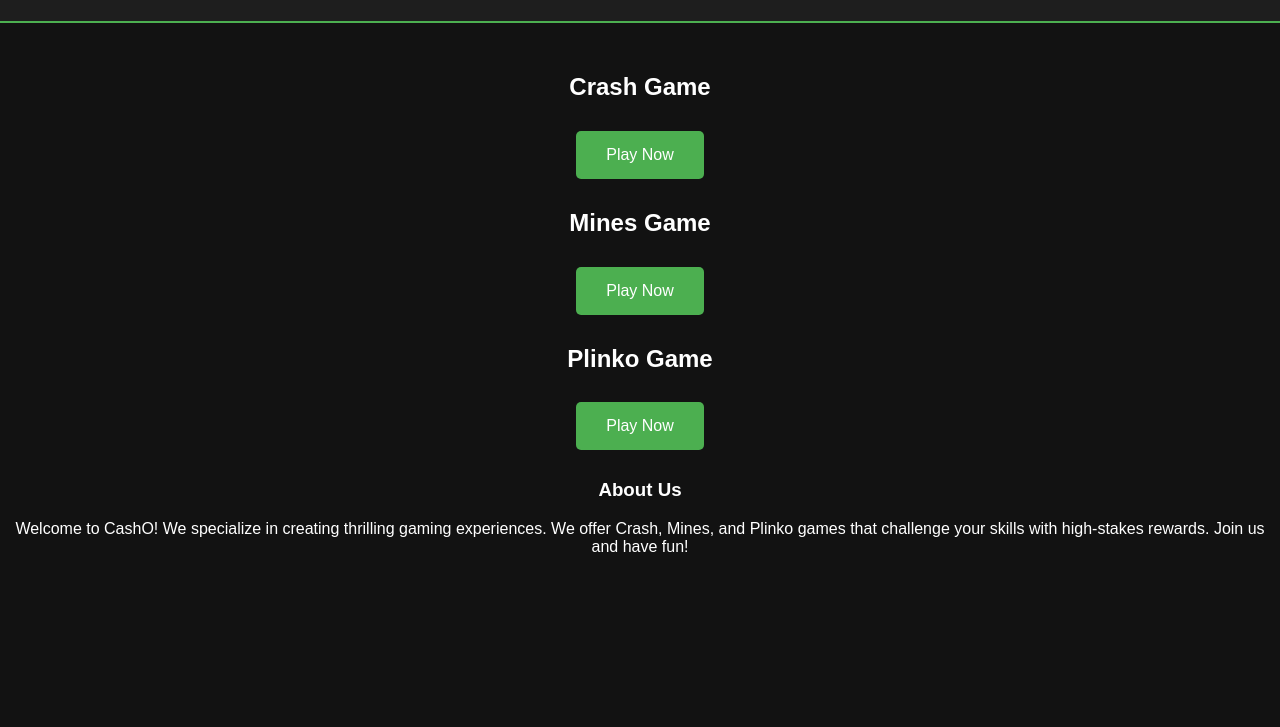
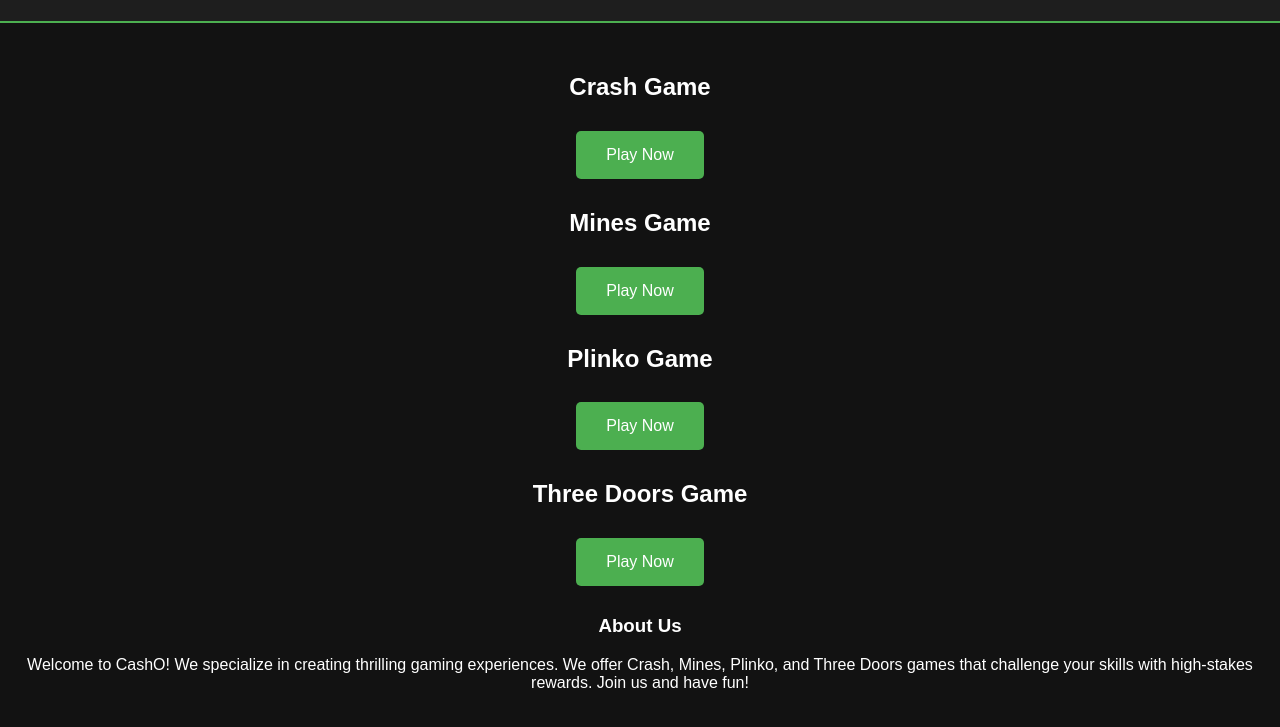
Before and after one commit to RitaMount/Gambiling, a plain HTML site: page index.html in a window 1280 px wide. Shown: the part 99-826 px from the top of the page. Before the commit the page ends 800 px from the top, so only its background shows below. Drawn offline with Linux system fonts and the light colour scheme.

Commit message:
Update index.html

```diff
--- a/index.html
+++ b/index.html
@@ -27,9 +27,14 @@
       <button onclick="window.location.href='plinko/index.html'">Play Now</button>
     </div>
 
+    <div class="game-topic">
+      <h2>Three Doors Game</h2>
+      <button onclick="window.location.href='three-doors/index.html'">Play Now</button>
+    </div>
+
     <div id="aboutUs">
       <h3>About Us</h3>
-      <p>Welcome to CashO! We specialize in creating thrilling gaming experiences. We offer Crash, Mines, and Plinko games that challenge your skills with high-stakes rewards. Join us and have fun!</p>
+      <p>Welcome to CashO! We specialize in creating thrilling gaming experiences. We offer Crash, Mines, Plinko, and Three Doors games that challenge your skills with high-stakes rewards. Join us and have fun!</p>
     </div>
   </main>
 
```
